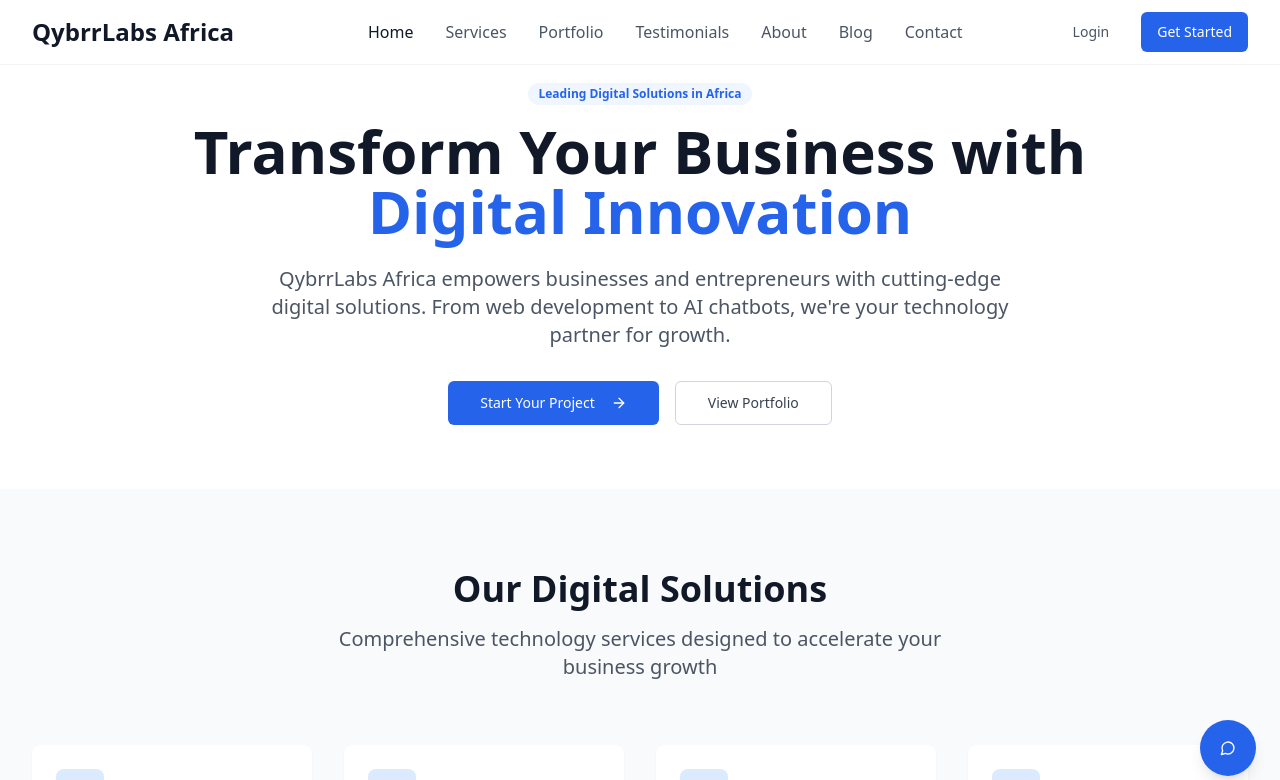
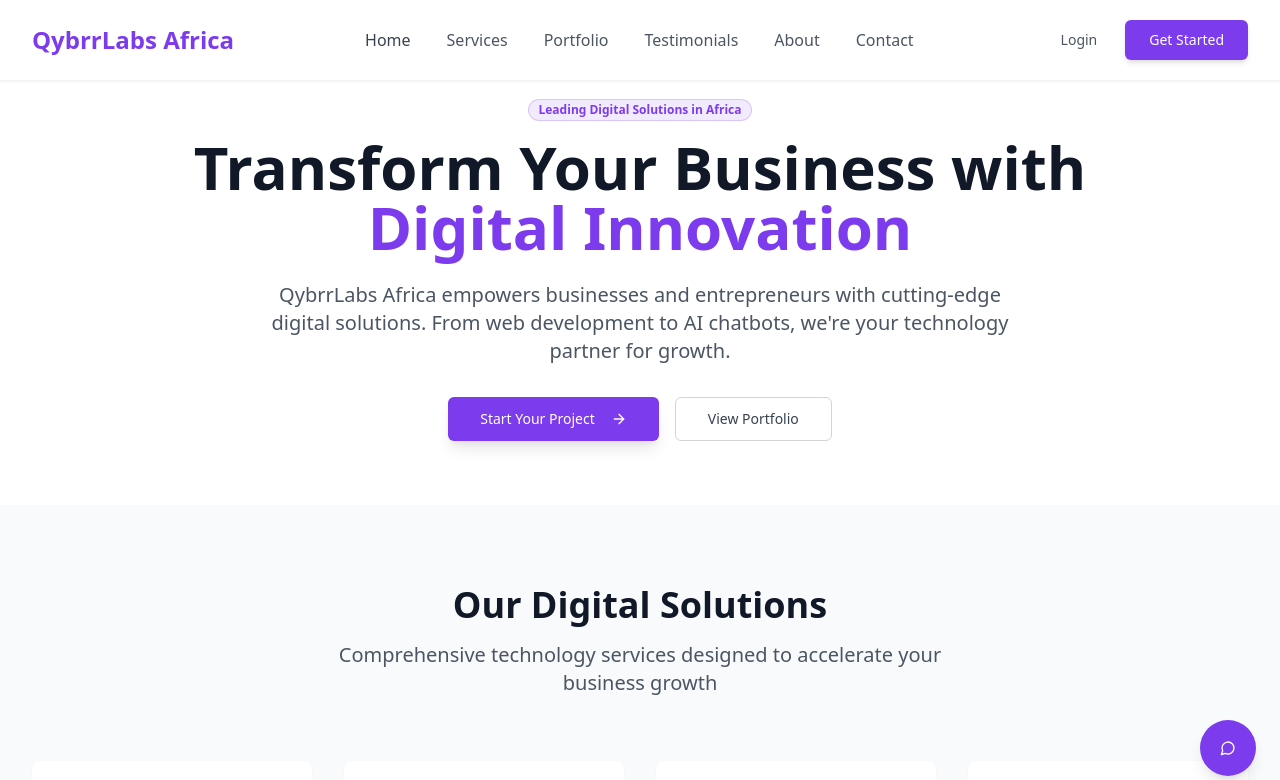
Before and after one commit to ryanair000/QybrrLabs-4.0, a React (Vite) app: page / in a window 1280 px wide. Shown: the top 780 px of the page. Built offline with nearby package versions, Linux system fonts and the light colour scheme.

Commit message:
Refactor: Update header and accent color
- Changed the accent color to purple.
- Modernized the top header navigation bar.

```diff
--- a/src/index.css
+++ b/src/index.css
@@ -1,3 +1,4 @@
+
 @tailwind base;
 @tailwind components;
 @tailwind utilities;
@@ -17,7 +18,7 @@ All colors MUST be HSL.
     --popover: 0 0% 100%;
     --popover-foreground: 222.2 84% 4.9%;
 
-    --primary: 222.2 47.4% 11.2%;
+    --primary: 262 83% 58%;
     --primary-foreground: 210 40% 98%;
 
     --secondary: 210 40% 96.1%;
@@ -26,15 +27,15 @@ All colors MUST be HSL.
     --muted: 210 40% 96.1%;
     --muted-foreground: 215.4 16.3% 46.9%;
 
-    --accent: 210 40% 96.1%;
-    --accent-foreground: 222.2 47.4% 11.2%;
+    --accent: 262 83% 58%;
+    --accent-foreground: 210 40% 98%;
 
     --destructive: 0 84.2% 60.2%;
     --destructive-foreground: 210 40% 98%;
 
     --border: 214.3 31.8% 91.4%;
     --input: 214.3 31.8% 91.4%;
-    --ring: 222.2 84% 4.9%;
+    --ring: 262 83% 58%;
 
     --radius: 0.5rem;
 
@@ -65,8 +66,8 @@ All colors MUST be HSL.
     --popover: 222.2 84% 4.9%;
     --popover-foreground: 210 40% 98%;
 
-    --primary: 210 40% 98%;
-    --primary-foreground: 222.2 47.4% 11.2%;
+    --primary: 262 83% 58%;
+    --primary-foreground: 210 40% 98%;
 
     --secondary: 217.2 32.6% 17.5%;
     --secondary-foreground: 210 40% 98%;
@@ -74,7 +75,7 @@ All colors MUST be HSL.
     --muted: 217.2 32.6% 17.5%;
     --muted-foreground: 215 20.2% 65.1%;
 
-    --accent: 217.2 32.6% 17.5%;
+    --accent: 262 83% 58%;
     --accent-foreground: 210 40% 98%;
 
     --destructive: 0 62.8% 30.6%;
@@ -82,15 +83,15 @@ All colors MUST be HSL.
 
     --border: 217.2 32.6% 17.5%;
     --input: 217.2 32.6% 17.5%;
-    --ring: 212.7 26.8% 83.9%;
+    --ring: 262 83% 58%;
     --sidebar-background: 240 5.9% 10%;
     --sidebar-foreground: 240 4.8% 95.9%;
-    --sidebar-primary: 224.3 76.3% 48%;
+    --sidebar-primary: 262 83% 58%;
     --sidebar-primary-foreground: 0 0% 100%;
     --sidebar-accent: 240 3.7% 15.9%;
     --sidebar-accent-foreground: 240 4.8% 95.9%;
     --sidebar-border: 240 3.7% 15.9%;
-    --sidebar-ring: 217.2 91.2% 59.8%;
+    --sidebar-ring: 262 83% 58%;
   }
 }
 
--- a/src/pages/Index.tsx
+++ b/src/pages/Index.tsx
@@ -122,40 +122,46 @@ const Index = () => {
   return (
     <div className="min-h-screen bg-white">
       {/* Navigation */}
-      <nav className="fixed top-0 w-full bg-white/95 backdrop-blur-sm border-b border-gray-100 z-50">
-        <div className="max-w-7xl mx-auto px-4 sm:px-6 lg:px-8">
-          <div className="flex justify-between items-center h-16">
+      <nav className="fixed top-0 w-full bg-white/80 backdrop-blur-md border-b border-gray-100 z-50 shadow-sm">
+        <div className="max-w-7xl mx-auto px-6 lg:px-8">
+          <div className="flex justify-between items-center h-20">
             <div className="flex items-center">
               <div className="flex-shrink-0">
-                <h1 className="text-2xl font-bold text-gray-900">QybrrLabs Africa</h1>
+                <h1 className="text-2xl font-bold bg-gradient-to-r from-primary to-accent bg-clip-text text-transparent">
+                  QybrrLabs Africa
+                </h1>
               </div>
             </div>
 
             {/* Desktop Navigation */}
-            <div className="hidden md:block">
-              <div className="ml-10 flex items-baseline space-x-8">
-                <a href="#home" className="text-gray-900 hover:text-blue-600 transition-colors">Home</a>
-                <a href="#services" className="text-gray-600 hover:text-blue-600 transition-colors">Services</a>
-                <a href="#portfolio" className="text-gray-600 hover:text-blue-600 transition-colors">Portfolio</a>
-                <a href="#testimonials" className="text-gray-600 hover:text-blue-600 transition-colors">Testimonials</a>
-                <a href="#about" className="text-gray-600 hover:text-blue-600 transition-colors">About</a>
-                <a href="#blog" className="text-gray-600 hover:text-blue-600 transition-colors">Blog</a>
-                <a href="#contact" className="text-gray-600 hover:text-blue-600 transition-colors">Contact</a>
+            <div className="hidden lg:block">
+              <div className="flex items-center space-x-1">
+                <a href="#home" className="px-4 py-2 rounded-lg text-gray-700 hover:text-primary hover:bg-gray-50 transition-all duration-200 font-medium">Home</a>
+                <a href="#services" className="px-4 py-2 rounded-lg text-gray-600 hover:text-primary hover:bg-gray-50 transition-all duration-200">Services</a>
+                <a href="#portfolio" className="px-4 py-2 rounded-lg text-gray-600 hover:text-primary hover:bg-gray-50 transition-all duration-200">Portfolio</a>
+                <a href="#testimonials" className="px-4 py-2 rounded-lg text-gray-600 hover:text-primary hover:bg-gray-50 transition-all duration-200">Testimonials</a>
+                <a href="#about" className="px-4 py-2 rounded-lg text-gray-600 hover:text-primary hover:bg-gray-50 transition-all duration-200">About</a>
+                <a href="#contact" className="px-4 py-2 rounded-lg text-gray-600 hover:text-primary hover:bg-gray-50 transition-all duration-200">Contact</a>
               </div>
             </div>
 
             {/* Desktop Auth Buttons */}
-            <div className="hidden md:flex items-center space-x-4">
-              <Button variant="ghost" className="text-gray-600 hover:text-blue-600">Login</Button>
-              <Button className="bg-blue-600 hover:bg-blue-700 text-white">Get Started</Button>
+            <div className="hidden lg:flex items-center space-x-3">
+              <Button variant="ghost" className="text-gray-600 hover:text-primary hover:bg-gray-50">
+                Login
+              </Button>
+              <Button className="bg-primary hover:bg-primary/90 text-white px-6 shadow-md hover:shadow-lg transition-all duration-200">
+                Get Started
+              </Button>
             </div>
 
             {/* Mobile menu button */}
-            <div className="md:hidden">
+            <div className="lg:hidden">
               <Button
                 variant="ghost"
                 size="icon"
                 onClick={() => setIsMenuOpen(!isMenuOpen)}
+                className="text-gray-600 hover:text-primary"
               >
                 {isMenuOpen ? <X className="h-6 w-6" /> : <Menu className="h-6 w-6" />}
               </Button>
@@ -165,18 +171,21 @@ const Index = () => {
 
         {/* Mobile Navigation */}
         {isMenuOpen && (
-          <div className="md:hidden bg-white border-t border-gray-100">
-            <div className="px-2 pt-2 pb-3 space-y-1">
-              <a href="#home" className="block px-3 py-2 text-gray-900 hover:text-blue-600">Home</a>
-              <a href="#services" className="block px-3 py-2 text-gray-600 hover:text-blue-600">Services</a>
-              <a href="#portfolio" className="block px-3 py-2 text-gray-600 hover:text-blue-600">Portfolio</a>
-              <a href="#testimonials" className="block px-3 py-2 text-gray-600 hover:text-blue-600">Testimonials</a>
-              <a href="#about" className="block px-3 py-2 text-gray-600 hover:text-blue-600">About</a>
-              <a href="#blog" className="block px-3 py-2 text-gray-600 hover:text-blue-600">Blog</a>
-              <a href="#contact" className="block px-3 py-2 text-gray-600 hover:text-blue-600">Contact</a>
-              <div className="flex flex-col space-y-2 px-3 pt-4">
-                <Button variant="ghost" className="text-gray-600 hover:text-blue-600 justify-start">Login</Button>
-                <Button className="bg-blue-600 hover:bg-blue-700 text-white justify-start">Get Started</Button>
+          <div className="lg:hidden bg-white/95 backdrop-blur-md border-t border-gray-100 shadow-lg">
+            <div className="px-6 py-4 space-y-2">
+              <a href="#home" className="block px-4 py-3 text-gray-700 hover:text-primary hover:bg-gray-50 rounded-lg transition-all duration-200 font-medium">Home</a>
+              <a href="#services" className="block px-4 py-3 text-gray-600 hover:text-primary hover:bg-gray-50 rounded-lg transition-all duration-200">Services</a>
+              <a href="#portfolio" className="block px-4 py-3 text-gray-600 hover:text-primary hover:bg-gray-50 rounded-lg transition-all duration-200">Portfolio</a>
+              <a href="#testimonials" className="block px-4 py-3 text-gray-600 hover:text-primary hover:bg-gray-50 rounded-lg transition-all duration-200">Testimonials</a>
+              <a href="#about" className="block px-4 py-3 text-gray-600 hover:text-primary hover:bg-gray-50 rounded-lg transition-all duration-200">About</a>
+              <a href="#contact" className="block px-4 py-3 text-gray-600 hover:text-primary hover:bg-gray-50 rounded-lg transition-all duration-200">Contact</a>
+              <div className="flex flex-col space-y-3 pt-4 border-t border-gray-100">
+                <Button variant="ghost" className="text-gray-600 hover:text-primary hover:bg-gray-50 justify-start">
+                  Login
+                </Button>
+                <Button className="bg-primary hover:bg-primary/90 text-white justify-start shadow-md">
+                  Get Started
+                </Button>
               </div>
             </div>
           </div>
@@ -184,26 +193,26 @@ const Index = () => {
       </nav>
 
       {/* Hero Section */}
-      <section id="home" className="pt-20 pb-16 px-4 sm:px-6 lg:px-8">
+      <section id="home" className="pt-24 pb-16 px-4 sm:px-6 lg:px-8">
         <div className="max-w-7xl mx-auto">
           <div className="text-center">
-            <Badge className="mb-4 bg-blue-50 text-blue-600 hover:bg-blue-100">
+            <Badge className="mb-4 bg-primary/10 text-primary hover:bg-primary/20 border-primary/20">
               Leading Digital Solutions in Africa
             </Badge>
             <h1 className="text-4xl md:text-6xl font-bold text-gray-900 mb-6">
               Transform Your Business with
-              <span className="text-blue-600 block">Digital Innovation</span>
+              <span className="text-primary block">Digital Innovation</span>
             </h1>
             <p className="text-xl text-gray-600 mb-8 max-w-3xl mx-auto">
               QybrrLabs Africa empowers businesses and entrepreneurs with cutting-edge digital solutions.
               From web development to AI chatbots, we're your technology partner for growth.
             </p>
             <div className="flex flex-col sm:flex-row gap-4 justify-center">
-              <Button size="lg" className="bg-blue-600 hover:bg-blue-700 text-white">
+              <Button size="lg" className="bg-primary hover:bg-primary/90 text-white shadow-lg hover:shadow-xl transition-all duration-200">
                 Start Your Project
                 <ArrowRight className="ml-2 h-5 w-5" />
               </Button>
-              <Button size="lg" variant="outline" className="border-gray-300 text-gray-700 hover:bg-gray-50">
+              <Button size="lg" variant="outline" className="border-gray-300 text-gray-700 hover:bg-gray-50 hover:border-primary hover:text-primary transition-all duration-200">
                 View Portfolio
               </Button>
             </div>
@@ -227,8 +236,8 @@ const Index = () => {
             {services.map((service, index) => (
               <Card key={index} className="border-0 shadow-sm hover:shadow-lg transition-shadow duration-300 bg-white">
                 <CardHeader>
-                  <div className="w-12 h-12 bg-blue-100 rounded-lg flex items-center justify-center mb-4">
-                    <service.icon className="h-6 w-6 text-blue-600" />
+                  <div className="w-12 h-12 bg-primary/10 rounded-lg flex items-center justify-center mb-4">
+                    <service.icon className="h-6 w-6 text-primary" />
                   </div>
                   <CardTitle className="text-xl text-gray-900">{service.title}</CardTitle>
                   <CardDescription className="text-gray-600">
@@ -239,12 +248,12 @@ const Index = () => {
                   <ul className="space-y-2 mb-4">
                     {service.features.map((feature, featureIndex) => (
                       <li key={featureIndex} className="text-sm text-gray-600 flex items-center">
-                        <div className="w-1.5 h-1.5 bg-blue-600 rounded-full mr-2"></div>
+                        <div className="w-1.5 h-1.5 bg-primary rounded-full mr-2"></div>
                         {feature}
                       </li>
                     ))}
                   </ul>
-                  <Button className="w-full bg-blue-600 hover:bg-blue-700 text-white">
+                  <Button className="w-full bg-primary hover:bg-primary/90 text-white">
                     Learn More
                   </Button>
                 </CardContent>
@@ -277,7 +286,7 @@ const Index = () => {
                   />
                 </div>
                 <CardHeader>
-                  <Badge className="w-fit bg-blue-50 text-blue-600">{item.category}</Badge>
+                  <Badge className="w-fit bg-primary/10 text-primary">{item.category}</Badge>
                   <CardTitle className="text-xl text-gray-900">{item.title}</CardTitle>
                   <CardDescription className="text-gray-600">
                     {item.description}
@@ -346,11 +355,11 @@ const Index = () => {
               </p>
               <div className="grid grid-cols-2 gap-8">
                 <div>
-                  <h3 className="text-2xl font-bold text-blue-600 mb-2">500+</h3>
+                  <h3 className="text-2xl font-bold text-primary mb-2">500+</h3>
                   <p className="text-gray-600">Projects Completed</p>
                 </div>
                 <div>
-                  <h3 className="text-2xl font-bold text-blue-600 mb-2">150+</h3>
+                  <h3 className="text-2xl font-bold text-primary mb-2">150+</h3>
                   <p className="text-gray-600">Happy Clients</p>
                 </div>
               </div>
@@ -388,7 +397,7 @@ const Index = () => {
                 />
               </div>
               <CardHeader>
-                <Badge className="w-fit bg-blue-50 text-blue-600">Technology</Badge>
+                <Badge className="w-fit bg-primary/10 text-primary">Technology</Badge>
                 <CardTitle className="text-xl text-gray-900">
                   The Future of Web Development in Africa
                 </CardTitle>
@@ -412,7 +421,7 @@ const Index = () => {
                 />
               </div>
               <CardHeader>
-                <Badge className="w-fit bg-blue-50 text-blue-600">Mobile</Badge>
+                <Badge className="w-fit bg-primary/10 text-primary">Mobile</Badge>
                 <CardTitle className="text-xl text-gray-900">
                   Mobile-First Design: A Must for African Markets
                 </CardTitle>
@@ -436,7 +445,7 @@ const Index = () => {
                 />
               </div>
               <CardHeader>
-                <Badge className="w-fit bg-blue-50 text-blue-600">AI</Badge>
+                <Badge className="w-fit bg-primary/10 text-primary">AI</Badge>
                 <CardTitle className="text-xl text-gray-900">
                   AI Chatbots: Revolutionizing Customer Service
                 </CardTitle>
@@ -471,21 +480,21 @@ const Index = () => {
               <h3 className="text-2xl font-bold text-gray-900 mb-6">Contact Information</h3>
               <div className="space-y-6">
                 <div className="flex items-center">
-                  <Phone className="h-6 w-6 text-blue-600 mr-4" />
+                  <Phone className="h-6 w-6 text-primary mr-4" />
                   <div>
                     <p className="font-semibold text-gray-900">Phone</p>
                     <p className="text-gray-600">+254 700 000 000</p>
                   </div>
                 </div>
                 <div className="flex items-center">
-                  <Mail className="h-6 w-6 text-blue-600 mr-4" />
+                  <Mail className="h-6 w-6 text-primary mr-4" />
                   <div>
                     <p className="font-semibold text-gray-900">Email</p>
                     <p className="text-gray-600">info@qybrrlabs.africa</p>
                   </div>
                 </div>
                 <div className="flex items-center">
-                  <MapPin className="h-6 w-6 text-blue-600 mr-4" />
+                  <MapPin className="h-6 w-6 text-primary mr-4" />
                   <div>
                     <p className="font-semibold text-gray-900">Location</p>
                     <p className="text-gray-600">Nairobi, Kenya</p>
@@ -503,25 +512,25 @@ const Index = () => {
                   <input
                     type="text"
                     placeholder="First Name"
-                    className="border border-gray-300 rounded-lg px-4 py-2 focus:outline-none focus:ring-2 focus:ring-blue-600"
+                    className="border border-gray-300 rounded-lg px-4 py-2 focus:outline-none focus:ring-2 focus:ring-primary"
                   />
                   <input
                     type="text"
                     placeholder="Last Name"
-                    className="border border-gray-300 rounded-lg px-4 py-2 focus:outline-none focus:ring-2 focus:ring-blue-600"
+                    className="border border-gray-300 rounded-lg px-4 py-2 focus:outline-none focus:ring-2 focus:ring-primary"
                   />
                 </div>
                 <input
                   type="email"
                   placeholder="Email"
-                  className="w-full border border-gray-300 rounded-lg px-4 py-2 focus:outline-none focus:ring-2 focus:ring-blue-600"
+                  className="w-full border border-gray-300 rounded-lg px-4 py-2 focus:outline-none focus:ring-2 focus:ring-primary"
                 />
                 <textarea
                   placeholder="Your message"
                   rows={4}
-                  className="w-full border border-gray-300 rounded-lg px-4 py-2 focus:outline-none focus:ring-2 focus:ring-blue-600"
+                  className="w-full border border-gray-300 rounded-lg px-4 py-2 focus:outline-none focus:ring-2 focus:ring-primary"
                 ></textarea>
-                <Button className="w-full bg-blue-600 hover:bg-blue-700 text-white">
+                <Button className="w-full bg-primary hover:bg-primary/90 text-white">
                   Send Message
                 </Button>
               </CardContent>
@@ -578,7 +587,7 @@ const Index = () => {
       <div className="fixed bottom-6 right-6 z-50">
         <Button
           size="icon"
-          className="w-14 h-14 rounded-full bg-blue-600 hover:bg-blue-700 text-white shadow-lg"
+          className="w-14 h-14 rounded-full bg-primary hover:bg-primary/90 text-white shadow-lg"
           onClick={() => setIsChatOpen(!isChatOpen)}
         >
           <MessageCircle className="h-6 w-6" />
```
